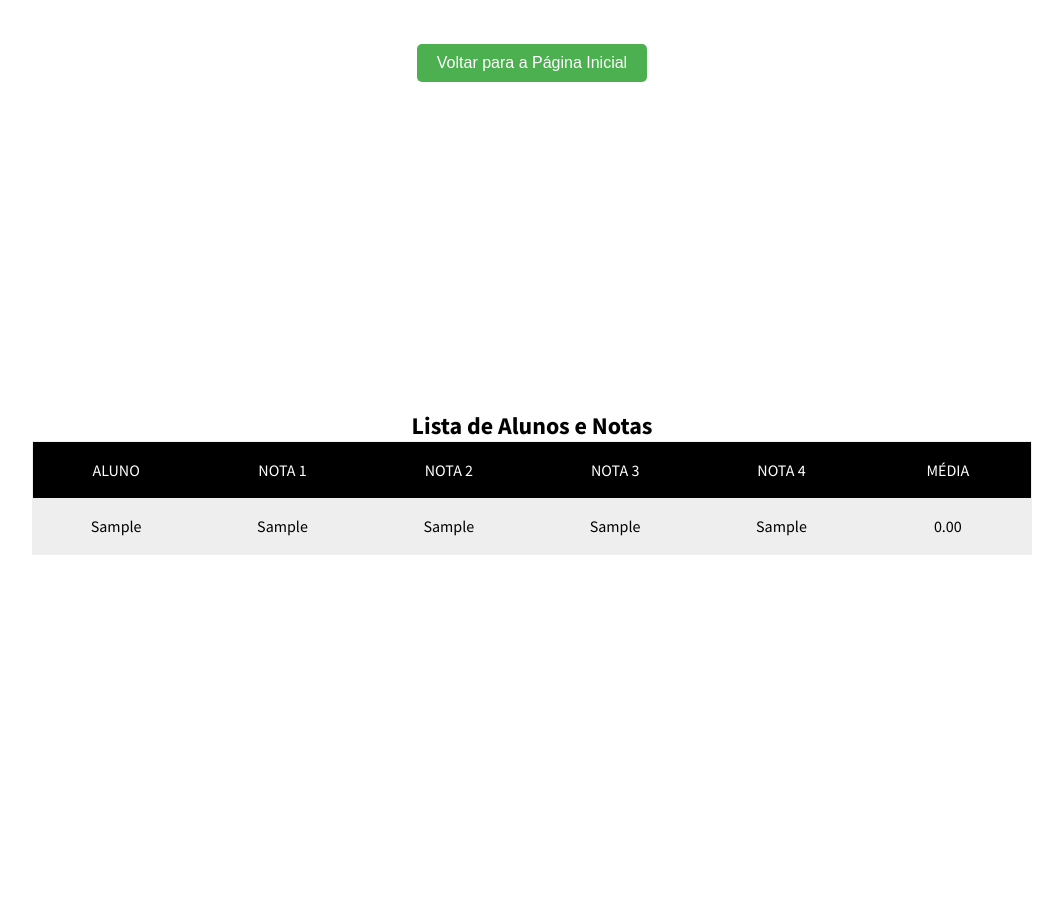
After one commit to Kayky-Souza/calculadora-de-media, a PHP site: page /listar.php in a window 1280 px wide. The commit adds this page. Shown: the whole page, without its empty margins (108-1171 px from the left). Run offline with PHP 8.4, Linux system fonts and the light colour scheme; tables that the repository leaves empty or names only in its code hold one stand-in row (values such as "Sample post").

Commit message:
aula 11/12

```diff
--- a/css/media.css
+++ b/css/media.css
@@ -89,3 +89,34 @@ h1, h2, h3, h4, h5, h6 {
     content: '(asc)';
   }
 }
+
+/* Estilo para o botão de voltar */
+.back-button {
+  margin-top: 20px;
+  text-align: center;
+}
+
+.back-button a {
+  text-decoration: none; /* Remove o sublinhado do link */
+}
+
+.back-button button {
+  background-color: #4CAF50; /* Cor de fundo verde */
+  color: white; /* Cor do texto */
+  padding: 10px 20px; /* Espaçamento interno */
+  font-size: 16px; /* Tamanho da fonte */
+  border: none; /* Remove a borda */
+  border-radius: 5px; /* Cantos arredondados */
+  cursor: pointer; /* Aparece como cursor de mão */
+  transition: background-color 0.3s; /* Transição suave para o hover */
+}
+
+/* Efeito de hover */
+.back-button button:hover {
+  background-color: #45a049; /* Cor de fundo mais escura quando o botão for clicado */
+}
+
+/* Efeito de foco (quando o botão está selecionado) */
+.back-button button:focus {
+  outline: none; /* Remove o contorno padrão do foco */
+}
--- a/js/tabela.js
+++ b/js/tabela.js
@@ -1,9 +1,10 @@
 var properties = [
-	'name',
-	'wins',
-	'draws',
-	'losses',
-	'total',
+	'nome',
+	'nota1',
+	'nota2',
+	'nota3',
+	'nota4',
+	'media',
 ];
 
 $.each(properties, function(i, val) {
--- /dev/null
+++ b/listar.php
@@ -0,0 +1,90 @@
+<?php
+// Informações de login
+$servername = "localhost";
+$username = "root";
+$password = "";
+$dbname = "mediaalunos";
+
+// Conexão com o banco de dados
+$connection = new mysqli($servername, $username, $password, $dbname);
+
+// Verifica se há erro na conexão
+if ($connection->connect_error) {
+    die("Erro de conexão: " . $connection->connect_error);
+}
+
+// Consulta para obter todos os dados dos alunos
+$sql = "SELECT aluno, nota1, nota2, nota3, nota4, media FROM alunos";
+$result = $connection->query($sql);
+
+?>
+
+<!DOCTYPE html>
+<html lang="pt-br">
+
+<head>
+    <meta charset="UTF-8">
+    <meta name="viewport" content="width=device-width, initial-scale=1.0">
+    <title>Lista de Alunos</title>
+    <link rel="stylesheet" href="css/media.css">
+</head>
+
+<body>
+
+    <!-- Botão de Voltar -->
+    <div class="back-button">
+        <a href="index.php">
+            <button>Voltar para a Página Inicial</button>
+        </a>
+    </div>
+    </div>
+
+    <div class="container">
+        <h2>Lista de Alunos e Notas</h2>
+        <div class="table">
+            <div class="table-header">
+                <div class="header__item"><a id="nome" class="filter__link" href="#">Aluno</a></div>
+                <div class="header__item"><a id="nota1" class="filter__link filter__link--number" href="#">Nota 1</a>
+                </div>
+                <div class="header__item"><a id="nota2" class="filter__link filter__link--number" href="#">Nota 2</a>
+                </div>
+                <div class="header__item"><a id="nota3" class="filter__link filter__link--number" href="#">Nota 3</a>
+                </div>
+                <div class="header__item"><a id="nota4" class="filter__link filter__link--number" href="#">Nota 4</a>
+                </div>
+                <div class="header__item"><a id="media" class="filter__link filter__link--number" href="#">Média</a>
+                </div>
+            </div>
+            <div class="table-content">
+                <?php
+                // Verifica se há resultados na consulta
+                if ($result->num_rows > 0) {
+                    // Exibe os dados de cada linha
+                    while ($row = $result->fetch_assoc()) {
+                        echo "<div class='table-row'>";
+                        echo "<div class='table-data'>" . htmlspecialchars($row["aluno"]) . "</div>";
+                        echo "<div class='table-data'>" . htmlspecialchars($row["nota1"]) . "</div>";
+                        echo "<div class='table-data'>" . htmlspecialchars($row["nota2"]) . "</div>";
+                        echo "<div class='table-data'>" . htmlspecialchars($row["nota3"]) . "</div>";
+                        echo "<div class='table-data'>" . htmlspecialchars($row["nota4"]) . "</div>";
+                        echo "<div class='table-data'>" . number_format($row["media"], 2) . "</div>";
+                        echo "</div>";
+                    }
+                } else {
+                    echo "<div class='table-row'>Nenhum dado encontrado</div>";
+                }
+                ?>
+            </div>
+        </div>
+    </div>
+
+    <script src="https://code.jquery.com/jquery-3.6.0.min.js"></script>
+    <script src="js/tabela.js"></script>
+</body>
+
+</html>
+
+<?php
+// Fecha a conexão com o banco de dados
+$connection->close();
+?>
```
Also changed, not shown: index.php (+6 -6 lines), media.php (+10 -10 lines).
